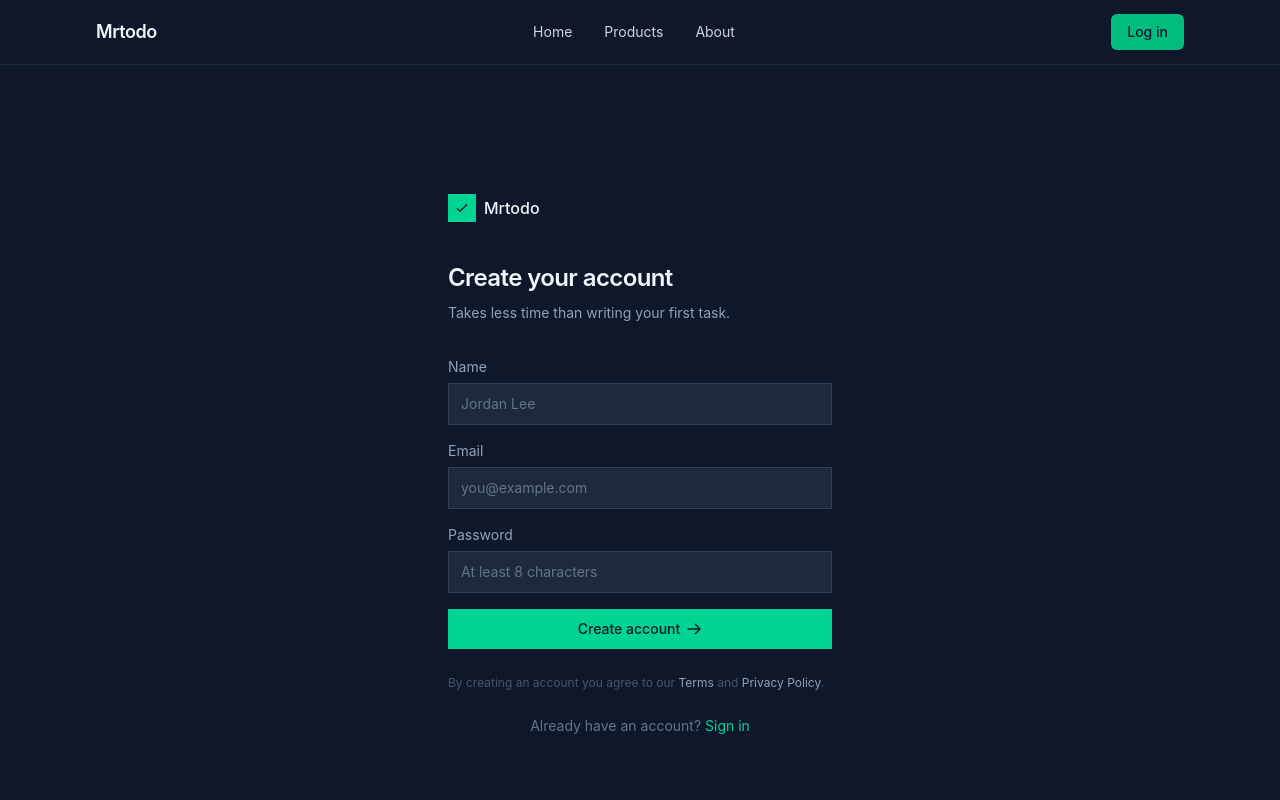
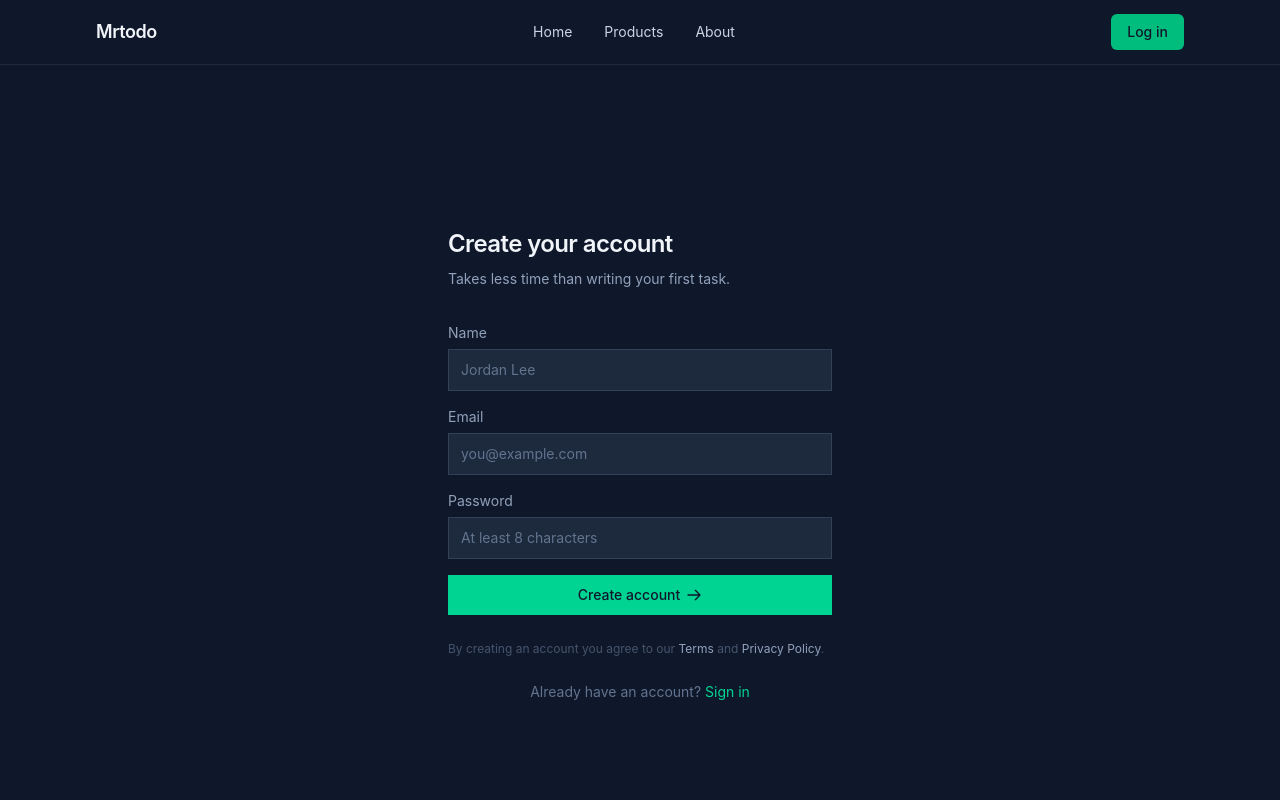
Before and after one commit to chineduoscar/Mrtodo-frontend, a React (Vite) app: page /register in a window 1280 px wide. Shown: the top 800 px of the page. Built offline with nearby package versions, Linux system fonts and the light colour scheme.

Commit message:
removed the logo in register and login

```diff
--- a/src/pages/Login.jsx
+++ b/src/pages/Login.jsx
@@ -1,5 +1,5 @@
 import { useState } from "react";
-import { HiOutlineArrowRight, HiOutlineCheck } from "react-icons/hi";
+import { HiOutlineArrowRight } from "react-icons/hi";
 
 export default function MrTodoLogin() {
   const [email, setEmail] = useState("");
@@ -13,14 +13,6 @@ export default function MrTodoLogin() {
   return (
     <div className="min-h-screen bg-slate-900 flex items-center justify-center px-4 sm:px-6">
       <div className="w-full max-w-sm">
-        {/* Mark */}
-        <div className="flex items-center gap-2 mb-10">
-          <div className="w-7 h-7 bg-emerald-400 flex items-center justify-center">
-            <HiOutlineCheck className="w-4 h-4 text-slate-900" />
-          </div>
-          <span className="text-slate-100 font-medium">Mrtodo</span>
-        </div>
-
         <h1 className="text-2xl font-semibold text-slate-100 tracking-tight">
           Welcome back
         </h1>
--- a/src/pages/Register.jsx
+++ b/src/pages/Register.jsx
@@ -1,5 +1,5 @@
 import { useState } from "react";
-import { HiOutlineArrowRight, HiOutlineCheck } from "react-icons/hi";
+import { HiOutlineArrowRight } from "react-icons/hi";
 
 export default function MrTodoRegister() {
   const [name, setName] = useState("");
@@ -14,14 +14,6 @@ export default function MrTodoRegister() {
   return (
     <div className="min-h-screen bg-slate-900 flex items-center justify-center px-4 sm:px-6">
       <div className="w-full max-w-sm">
-        {/* Mark */}
-        <div className="flex items-center gap-2 mb-10">
-          <div className="w-7 h-7 bg-emerald-400 flex items-center justify-center">
-            <HiOutlineCheck className="w-4 h-4 text-slate-900" />
-          </div>
-          <span className="text-slate-100 font-medium">Mrtodo</span>
-        </div>
-
         <h1 className="text-2xl font-semibold text-slate-100 tracking-tight">
           Create your account
         </h1>
```
